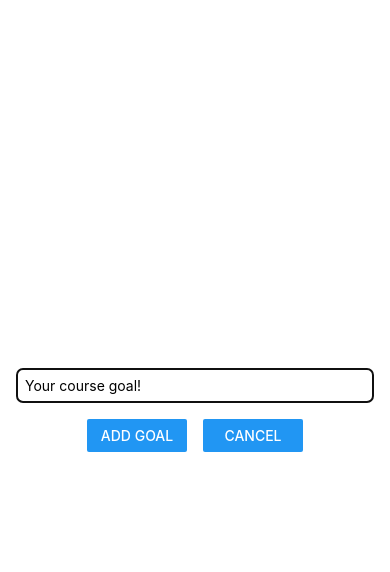
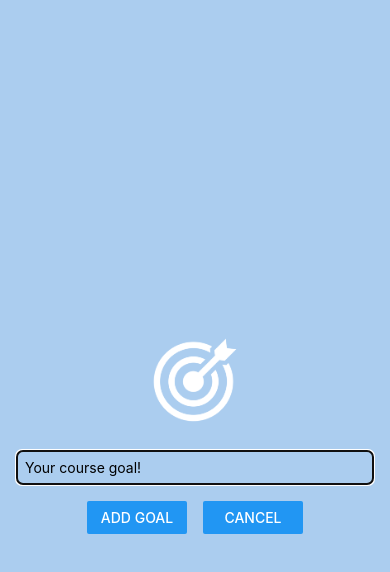
Before and after one commit to citixenken/RNCourse, a React Native app: screen / in a window 390 px wide. Both pictures are taken after a click on the button "ADD NEW GOAL". Shown: the top 572 px of the page. Built offline with nearby package versions, Linux system fonts and the light colour scheme.

Commit message:
integrating image from assets folder

```diff
--- a/components/GoalInput.js
+++ b/components/GoalInput.js
@@ -1,5 +1,12 @@
 import { useState } from "react";
-import { StyleSheet, View, TextInput, Button, Modal } from "react-native";
+import {
+  StyleSheet,
+  View,
+  TextInput,
+  Button,
+  Modal,
+  Image,
+} from "react-native";
 import React from "react";
 
 const GoalInput = ({ onAddGoal, visible, onCancel }) => {
@@ -17,6 +24,10 @@
   return (
     <Modal visible={visible} animationType="slide">
       <View style={styles.inputContainer}>
+        <Image
+          source={require("../assets/images/goal.png")}
+          style={styles.image}
+        />
         <TextInput
           style={styles.textInput}
           placeholder="Your course goal!"
@@ -44,9 +55,7 @@
     justifyContent: "center",
     alignItems: "center",
     padding: 16,
-    marginBottom: 24,
-    borderBottomWidth: 1,
-    borderColor: "firebrick",
+    backgroundColor: "#abcdef",
   },
   textInput: {
     borderWidth: 1,
@@ -63,4 +72,5 @@
     width: 100,
     marginHorizontal: 8,
   },
+  image: { width: 100, height: 100, margin: 20 },
 });
```
Also changed, not shown: assets/images/goal.png (added).
